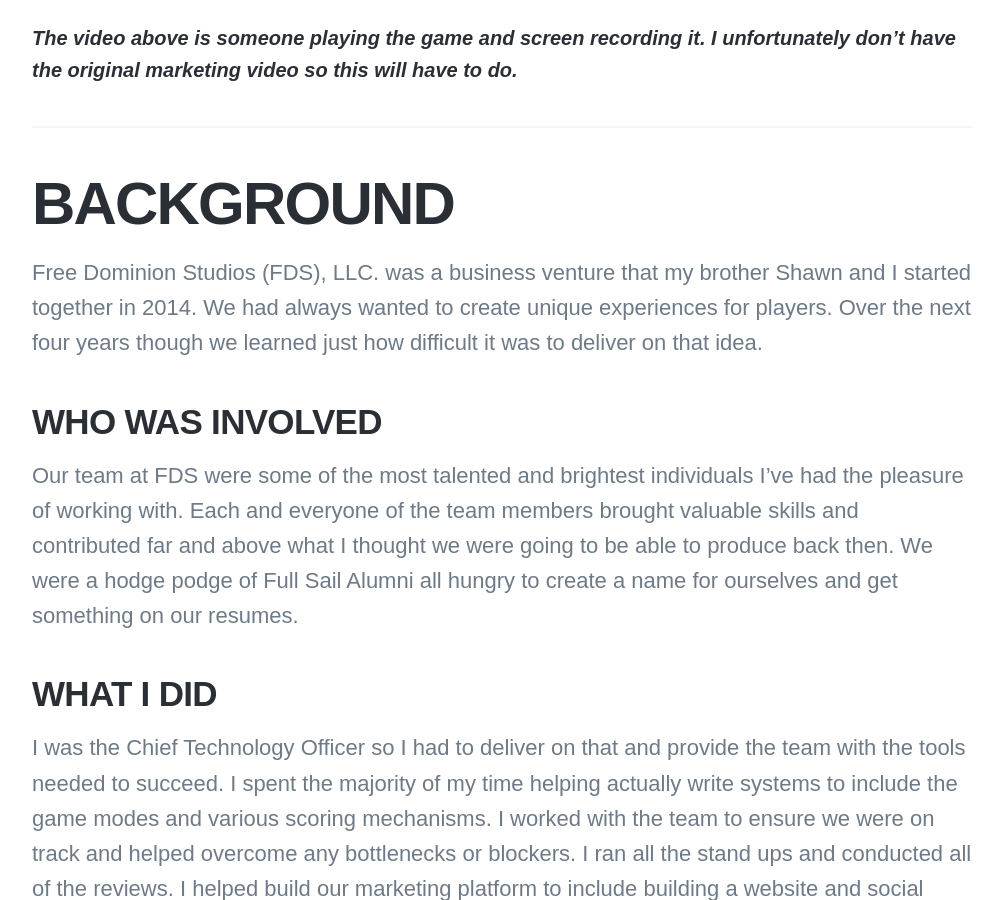
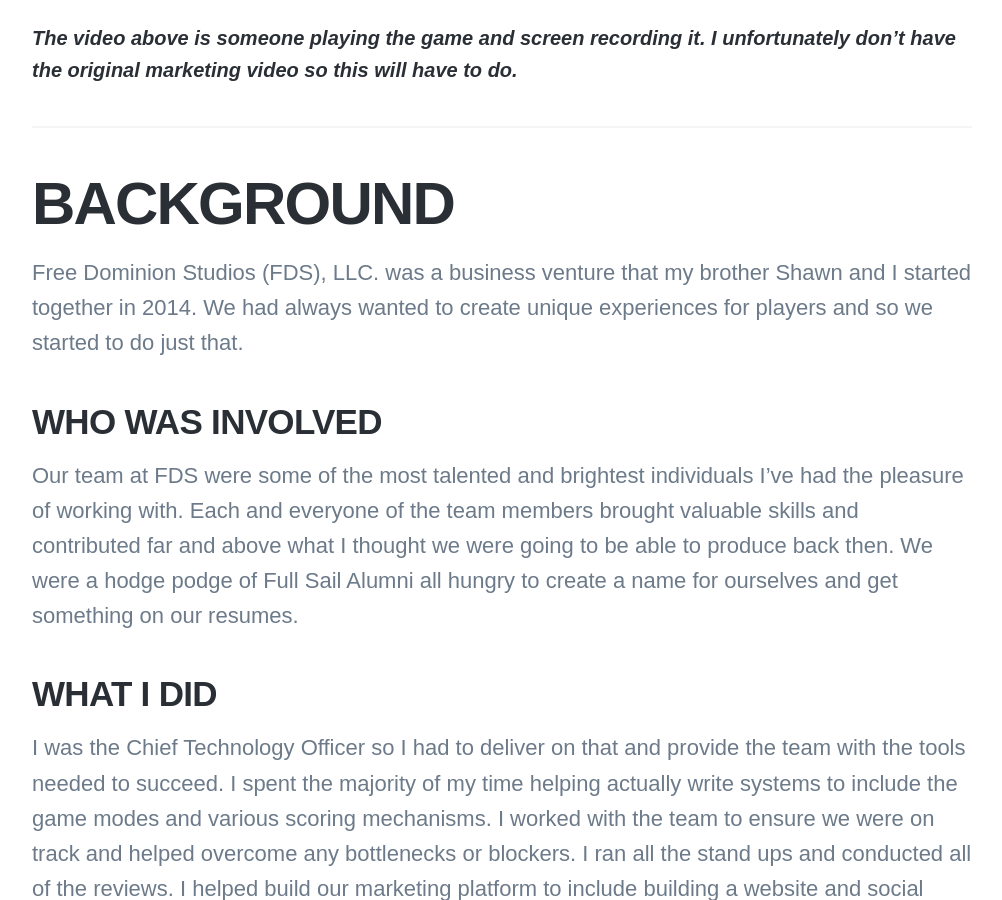
Before and after one commit to parispm88/parispm88.github.io, a Jekyll site: the page built from _projects/2022-04-19-Pixel-Trip.md, in a window 1280 px wide and 900 px high, scrolled down 839 px. Shown: the whole window, without its empty margins (138-1140 px from the left). Built offline with Jekyll 4.4.1, drawn with Linux system fonts in a browser that asks for light colours; nearby versions of some CDN libraries; some web fonts are replaced.

Commit message:
Slight change

```diff
--- a/_projects/2022-04-19-Pixel-Trip.md
+++ b/_projects/2022-04-19-Pixel-Trip.md
@@ -12,7 +12,7 @@
 ___
 # BACKGROUND
 
-Free Dominion Studios (FDS), LLC. was a business venture that my brother Shawn and I started together in 2014. We had always wanted to create unique experiences for players. Over the next four years though we learned just how difficult it was to deliver on that idea.
+Free Dominion Studios (FDS), LLC. was a business venture that my brother Shawn and I started together in 2014. We had always wanted to create unique experiences for players and so we started to do just that.
 
 ## WHO WAS INVOLVED
 
```
